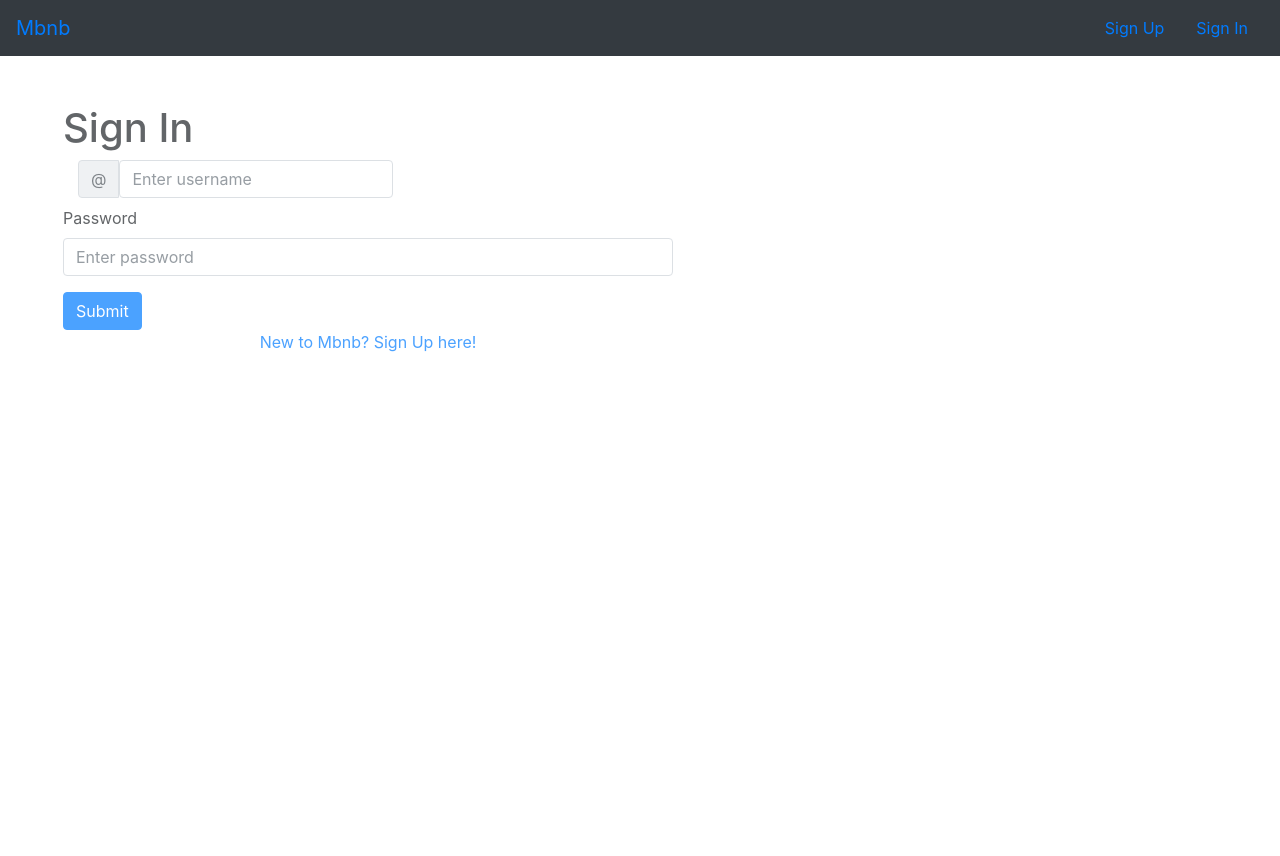
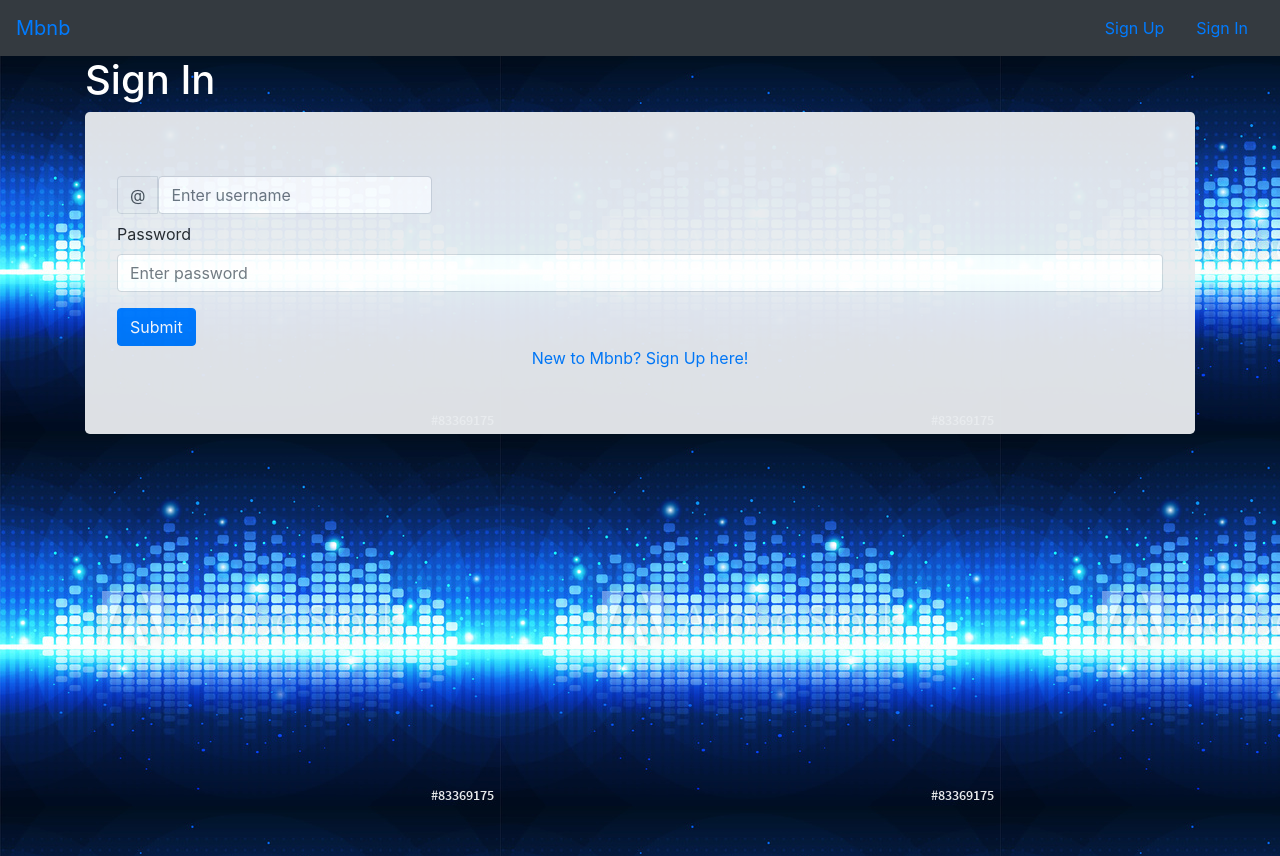
Before and after one commit to Olutundun/Mbnb, a React (Create React App) app in the folder client/: page /Signin in a window 1280 px wide. Before the commit the page ends 800 px from the top, so only its background shows below. Built offline with nearby package versions, Linux system fonts and the light colour scheme; no server answers.

Commit message:
added styling to sign in and sign up pages

```diff
--- a/client/src/pages/Home/Home.js
+++ b/client/src/pages/Home/Home.js
@@ -32,6 +32,9 @@ class Home extends Component {
             </div>
                 < Nav />
             <div className="equipment-div">
+                <div id="categories">
+
+                </div>
                     {this.state.posts.map((post, key) =>
                         <div className="Parent-div"key={key} >
 
--- a/client/src/pages/Signin/Signin.js
+++ b/client/src/pages/Signin/Signin.js
@@ -84,10 +84,11 @@ class Signin extends Component {
             return <Redirect to={{ pathname: this.state.redirectTo }} />
         }
         return (
-            <div className="container col-md-6 m-5">
-                <h1>Sign In</h1>
+            <div id="sign-in-background">
+            <div className="container">
+                <h1 id="sign-in">Sign In</h1>
                 <form>
-                    <div className="col-auto">
+                    <div className="jumbotron" id="jumbotron-color">
                             <label className="sr-only" htmlFor="inlineFormInputGroup">Username</label>
                             <div className="input-group mb-2">
                                 <div className="input-group-prepend">
@@ -95,7 +96,7 @@ class Signin extends Component {
                                     <input name="username" value={this.state.username} onChange={this.handleInputChange} type="text" className="form-control" id="inlineFormInputGroup" placeholder="Enter username"></input>
                                 </div>
                             </div>
-                    </div>
+
                         <div className="form-group">
                             <label htmlFor="Password"> Password </label>
                             <input name="password" value={this.state.password} onChange={this.handleInputChange} type="password" className="form-control" id="Password" placeholder="Enter password"></input>
@@ -105,7 +106,9 @@ class Signin extends Component {
                         <div className="text-center">
                                 <Link to="/Signup" className="sign-up">New to Mbnb? Sign Up here!</Link>
                             </div>
+                    </div>
                 </form>
+            </div>
             </div>
         );
     }
--- a/client/src/pages/Signin/signin.css
+++ b/client/src/pages/Signin/signin.css
@@ -3,3 +3,13 @@ html body div#root div div.container.col-md-6.m-5 {
     background-color: #ffffff;opacity: 0.7;
 
 }
+#sign-in {
+    color: #ffffff;
+}
+#sign-in-background {
+    background-image: url("/images/background-wave.jpg");
+    height: 100vh;
+}
+#jumbotron-color{
+    opacity: .95;
+}
--- /dev/null
+++ b/client/src/pages/Signup/Signup.css
@@ -0,0 +1,13 @@
+
+#background-image {
+    background-image: url("/images/meters.jpg");
+    height: 100vh;
+}
+
+#form-header {
+    color: #ffffff;
+    padding: 1rem 0;
+}
+#main-jumbo {
+    opacity: .95;
+}
--- a/client/src/pages/Signup/Signup.js
+++ b/client/src/pages/Signup/Signup.js
@@ -1,6 +1,7 @@
 import React, { Component } from 'react';
 import axios from 'axios';
 import { Link, Redirect } from 'react-router-dom';
+import "./Signup.css";
 
 class Signup extends Component {
     constructor(props) {
@@ -70,10 +71,11 @@ class Signup extends Component {
             return <Redirect to={{ pathname: this.state.redirectTo }} />
         }
         return (
-            <div className="container col-md-6 m-5">
-                <h3>Fill out the form to get started!</h3>
+            <div id="background-image">
+            <div className="container">
+                <h3 id="form-header">Fill out the form to get started!</h3>
                 <form>
-                    <div className="col-auto">
+                    <div className="jumbotron" id="main-jumbo">
                         <label className="sr-only" htmlFor="inlineFormInputGroup">Username</label>
                         <div className="input-group mb-2">
                             <div className="input-group-prepend">
@@ -81,7 +83,7 @@ class Signup extends Component {
                                 <input name="username" value={this.state.username} onChange={this.handleInputChange} type="text" className="form-control" id="inlineFormInputGroup" placeholder="Enter username"></input>
                             </div>
                         </div>
-                    </div>
+
                     <div className="form-group">
                         <label htmlFor="Email"> Email Address</label>
                         <input name="email" value={this.state.email} onChange={this.handleInputChange} type="email" className="form-control" id="email" aria-describedby="emailHelp" placeholder="Enter email"></input>
@@ -101,7 +103,9 @@ class Signup extends Component {
                     <div className="text-center">
                         <Link to="/Signin" className="sign-up">Already have an account? Login here!</Link>
                     </div>
+                    </div>
                 </form>
+            </div>
             </div>
         );
     }
```
Also changed, not shown: client/public/images/background-wave.jpg (added), client/public/images/meters.jpg (added). Lines whose indentation alone changed are shown as unchanged.
